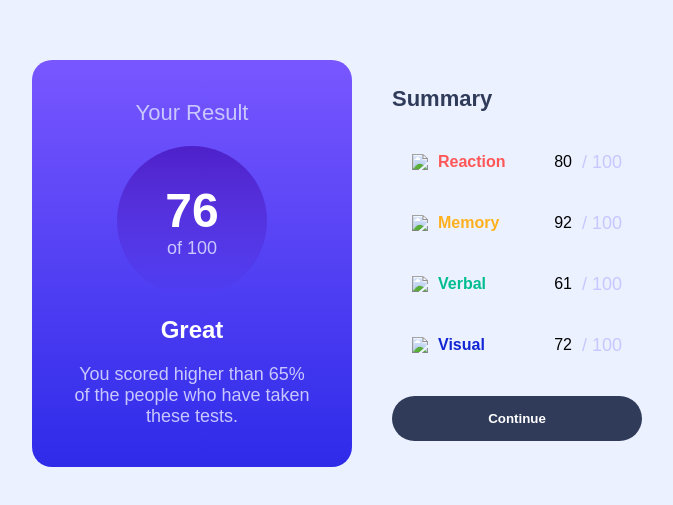
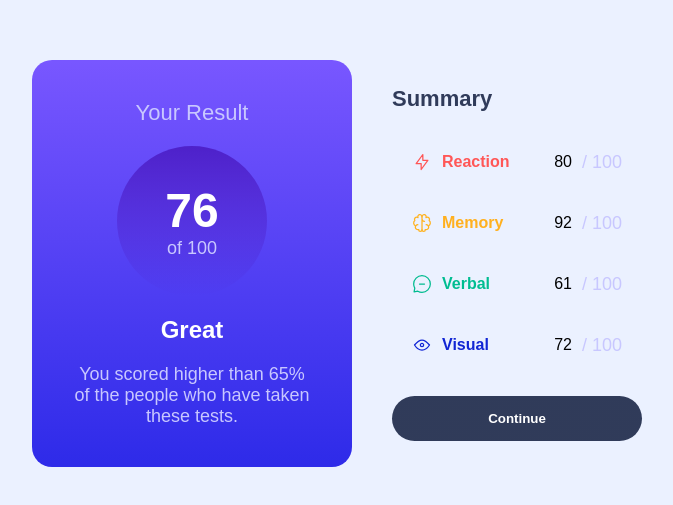
Before and after one commit to ericmameluk/Results-summary-component, a plain HTML site: page index.html in a window 1280 px wide. Shown: the part 137-642 px from the top of the page, without its empty margins (303-976 px from the left). Drawn offline with Linux system fonts and the light colour scheme; the site is published under a folder, as on GitHub Pages, so addresses that start at the root find nothing.

Commit message:
fixed stylesheet not working

```diff
--- a/index.html
+++ b/index.html
@@ -25,7 +25,7 @@
         <ol>
             <li class="qualities-list">
                 <div class="qualities">
-                    <img class="qualities icon" src="/assets/images/icon-reaction.svg">
+                    <img class="qualities icon" src="./assets/images/icon-reaction.svg">
                     <h3 class="reaction">Reaction</h3>
                 </div>
                 <div class="summary-result">
@@ -35,7 +35,7 @@
             </li>
             <li class="qualities-list">
                 <div class="qualities">
-                    <img class="qualities icon" src="/assets/images/icon-memory.svg">
+                    <img class="qualities icon" src="./assets/images/icon-memory.svg">
                     <h3 class="memory">Memory</h3>
                 </div>
                 <div class="summary-result">
@@ -45,7 +45,7 @@
             </li>
             <li class="qualities-list">
                 <div class="qualities">
-                    <img class="qualities icon" src="/assets/images/icon-verbal.svg">
+                    <img class="qualities icon" src="./assets/images/icon-verbal.svg">
                     <h3 class="verbal">Verbal</h3>
                 </div>
                 <div class="summary-result">
@@ -55,7 +55,7 @@
             </li>
             <li class="qualities-list">
                 <div class="qualities">
-                    <img class="qualities icon" src="/assets/images/icon-visual.svg">
+                    <img class="qualities icon" src="./assets/images/icon-visual.svg">
                     <h3 class="visual">Visual</h3>
                 </div>
                 <div class="summary-result">
```
